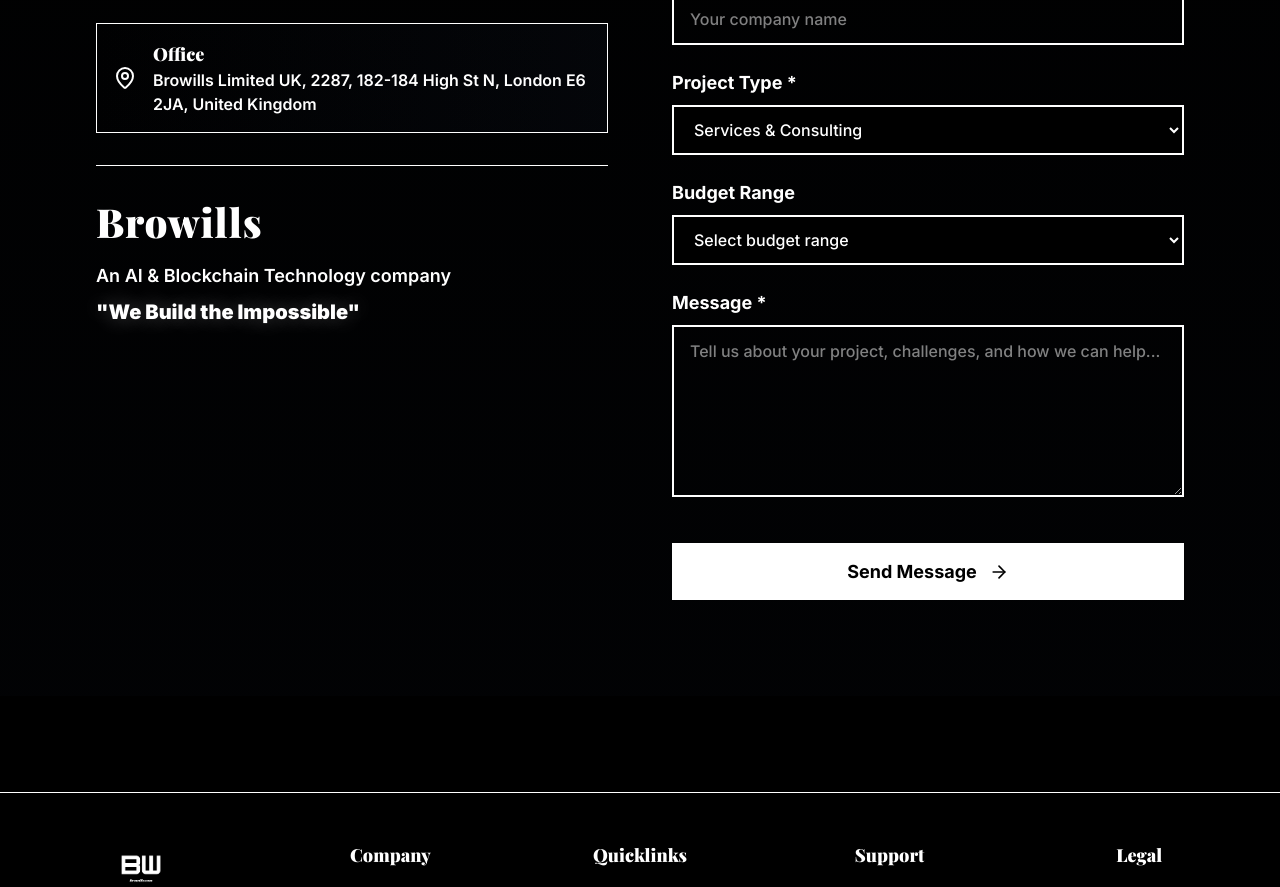
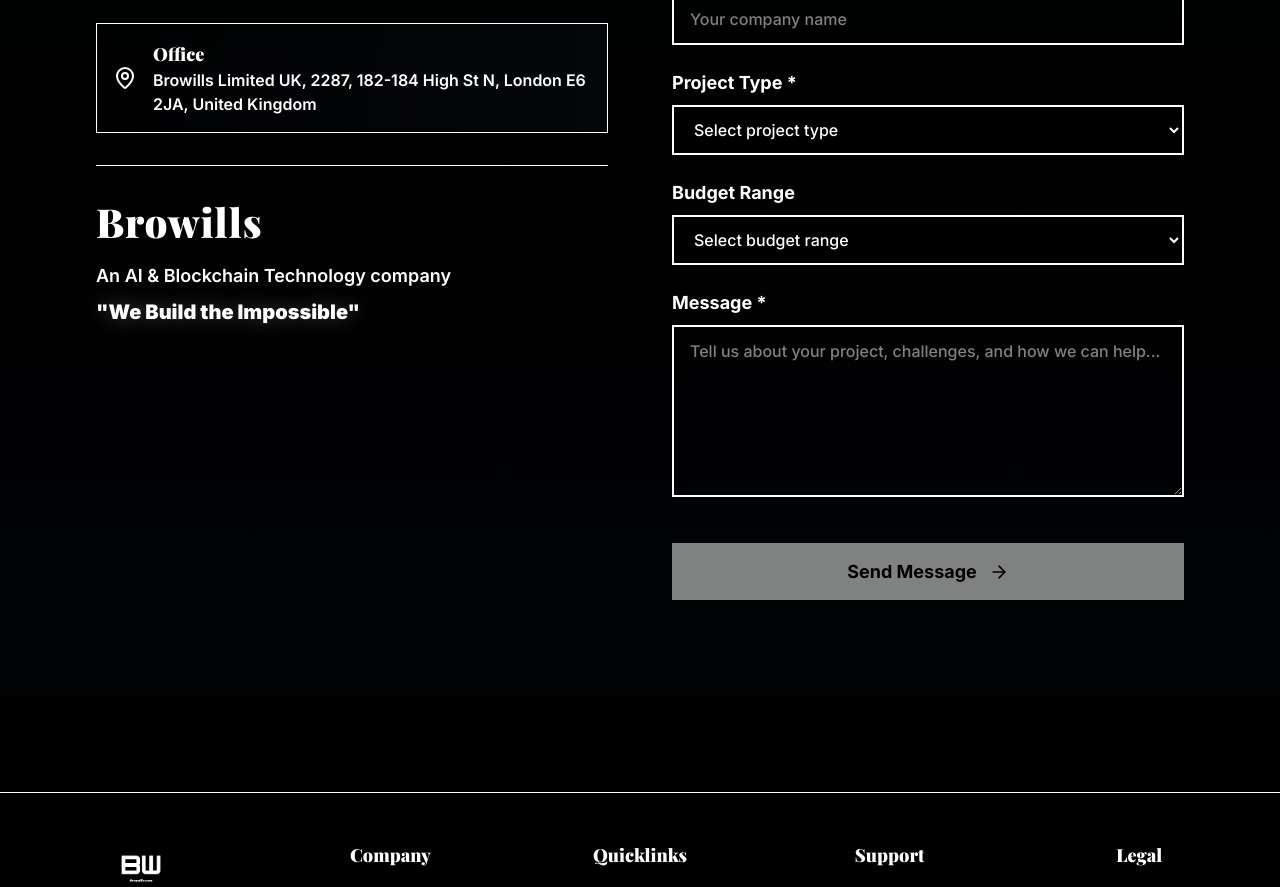
Before and after one commit to Browills/website, a React (Vite) app: page /contact in a window 1280 px wide. Shown: the part 1254-2141 px from the top of the page. Built offline with nearby package versions, Linux system fonts and the light colour scheme.

Commit message:
fix: Add form validation to ContactPage and fix GDPR/Terms page imports

```diff
--- a/src/react-app/pages/ContactPage.tsx
+++ b/src/react-app/pages/ContactPage.tsx
@@ -9,7 +9,7 @@
   name: string;
   email: string;
   company?: string;
-  projectType: 'services' | 'studio' | 'products';
+  projectType: 'services' | 'studio' | 'products' | '';
   message: string;
   budgetRange?: string;
 }
@@ -21,18 +21,62 @@
     name: '',
     email: '',
     company: '',
-    projectType: 'services',
+    projectType: '',
     message: '',
     budgetRange: ''
   });
+  const [errors, setErrors] = useState<{[key: string]: string}>({});
+
+  const validateForm = () => {
+    const newErrors: {[key: string]: string} = {};
+
+    if (!formData.name.trim()) {
+      newErrors.name = 'Name is required';
+    }
+
+    if (!formData.email.trim()) {
+      newErrors.email = 'Email is required';
+    } else if (!/^[^\s@]+@[^\s@]+\.[^\s@]+$/.test(formData.email)) {
+      newErrors.email = 'Please enter a valid email address';
+    }
+
+    if (!formData.message.trim()) {
+      newErrors.message = 'Message is required';
+    }
+
+    if (!formData.projectType) {
+      newErrors.projectType = 'Project type is required';
+    }
+
+    setErrors(newErrors);
+    return Object.keys(newErrors).length === 0;
+  };
+
+  const isFormValid = () => {
+    return formData.name.trim() !== '' &&
+           formData.email.trim() !== '' &&
+           /^[^\s@]+@[^\s@]+\.[^\s@]+$/.test(formData.email) &&
+           formData.message.trim() !== '' &&
+           formData.projectType;
+  };
 
   const handleChange = (e: React.ChangeEvent<HTMLInputElement | HTMLTextAreaElement | HTMLSelectElement>) => {
     const { name, value } = e.target;
     setFormData(prev => ({ ...prev, [name]: value }));
+
+    // Clear error when user starts typing
+    if (errors[name]) {
+      setErrors(prev => ({ ...prev, [name]: '' }));
+    }
   };
 
   const onSubmit = async (e: React.FormEvent) => {
     e.preventDefault();
+
+    if (!validateForm()) {
+      return;
+    }
+
     setIsSubmitting(true);
     setSubmitStatus('idle');
 
@@ -62,7 +106,7 @@
         name: '',
         email: '',
         company: '',
-        projectType: 'services',
+        projectType: '',
         message: '',
         budgetRange: ''
       });
@@ -251,9 +295,10 @@
                     value={formData.name}
                     onChange={handleChange}
                     name="name"
-                    className="w-full px-4 py-3 bg-browills-black border-2 border-browills-gray/20 text-browills-white font-inter focus:border-browills-white focus:outline-none transition-colors duration-300"
+                    className={`w-full px-4 py-3 bg-browills-black border-2 ${errors.name ? 'border-red-500' : 'border-browills-gray/20'} text-browills-white font-inter focus:border-browills-white focus:outline-none transition-colors duration-300`}
                     placeholder="Your full name"
                   />
+                  {errors.name && <p className="text-red-400 text-sm mt-1">{errors.name}</p>}
                 </div>
 
                 {/* Email */}
@@ -266,9 +311,10 @@
                     value={formData.email}
                     onChange={handleChange}
                     name="email"
-                    className="w-full px-4 py-3 bg-browills-black border-2 border-browills-gray/20 text-browills-white font-inter focus:border-browills-white focus:outline-none transition-colors duration-300"
+                    className={`w-full px-4 py-3 bg-browills-black border-2 ${errors.email ? 'border-red-500' : 'border-browills-gray/20'} text-browills-white font-inter focus:border-browills-white focus:outline-none transition-colors duration-300`}
                     placeholder="your.email@company.com"
                   />
+                  {errors.email && <p className="text-red-400 text-sm mt-1">{errors.email}</p>}
                 </div>
 
                 {/* Company */}
@@ -295,13 +341,13 @@
                     value={formData.projectType}
                     onChange={handleChange}
                     name="projectType"
-                    className="w-full px-4 py-3 bg-browills-black border-2 border-browills-gray/20 text-browills-white font-inter focus:border-browills-white focus:outline-none transition-colors duration-300 [&>option]:bg-browills-black [&>option]:text-browills-white"
+                    className={`w-full px-4 py-3 bg-browills-black border-2 ${errors.projectType ? 'border-red-500' : 'border-browills-gray/20'} text-browills-white font-inter focus:border-browills-white focus:outline-none transition-colors duration-300 [&>option]:bg-browills-black [&>option]:text-browills-white`}
                     style={{
                       backgroundColor: '#000000',
                       color: '#FFFFFF',
                       colorScheme: 'dark'
                     }}
-                  >
+                                      >
                     <option value="" className="bg-browills-black text-browills-white" style={{ backgroundColor: '#000000', color: '#FFFFFF' }}>Select project type</option>
                     {projectTypes.map((type) => (
                       <option key={type.value} value={type.value} className="bg-browills-black text-browills-white" style={{ backgroundColor: '#000000', color: '#FFFFFF' }}>
@@ -309,6 +355,7 @@
                       </option>
                     ))}
                   </select>
+                  {errors.projectType && <p className="text-red-400 text-sm mt-1">{errors.projectType}</p>}
                 </div>
 
                 {/* Budget Range */}
@@ -346,19 +393,20 @@
                     onChange={handleChange}
                     name="message"
                     rows={6}
-                    className="w-full px-4 py-3 bg-browills-black border-2 border-browills-gray/20 text-browills-white font-inter focus:border-browills-white focus:outline-none transition-colors duration-300 resize-vertical"
+                    className={`w-full px-4 py-3 bg-browills-black border-2 ${errors.message ? 'border-red-500' : 'border-browills-gray/20'} text-browills-white font-inter focus:border-browills-white focus:outline-none transition-colors duration-300 resize-vertical`}
                     placeholder="Tell us about your project, challenges, and how we can help..."
                   />
+                  {errors.message && <p className="text-red-400 text-sm mt-1">{errors.message}</p>}
                 </div>
 
                 {/* Submit Button */}
                 <div className="pt-4">
                   <motion.button
                     type="submit"
-                    disabled={isSubmitting}
+                    disabled={isSubmitting || !isFormValid()}
                     className="w-full btn-primary flex items-center justify-center space-x-3 group text-xl py-4 disabled:opacity-50 disabled:cursor-not-allowed"
-                    whileHover={{ scale: isSubmitting ? 1 : 1.02 }}
-                    whileTap={{ scale: isSubmitting ? 1 : 0.98 }}
+                    whileHover={{ scale: (isSubmitting || !isFormValid()) ? 1 : 1.02 }}
+                    whileTap={{ scale: (isSubmitting || !isFormValid()) ? 1 : 0.98 }}
                   >
                     {isSubmitting ? (
                       <>
--- a/src/react-app/pages/GdprPage.tsx
+++ b/src/react-app/pages/GdprPage.tsx
@@ -1,5 +1,6 @@
 import React from 'react';
 import { motion } from 'framer-motion';
+import { Clock } from 'lucide-react';
 import Layout from '../components/Layout/Layout';
 
 const GdprPage: React.FC = () => {
--- a/src/react-app/pages/TermsPage.tsx
+++ b/src/react-app/pages/TermsPage.tsx
@@ -1,5 +1,6 @@
 import React from 'react';
 import { motion } from 'framer-motion';
+import { Clock } from 'lucide-react';
 import Layout from '../components/Layout/Layout';
 
 const TermsPage: React.FC = () => {
```
